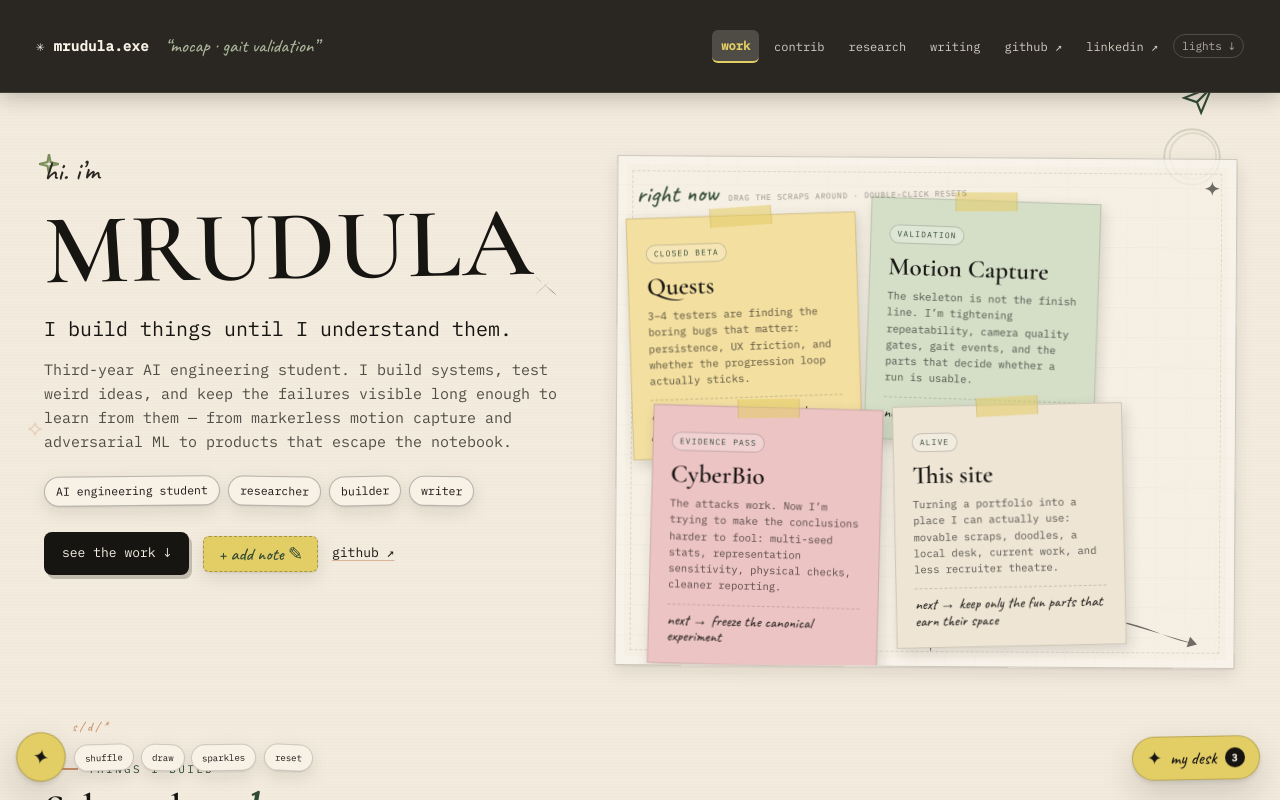
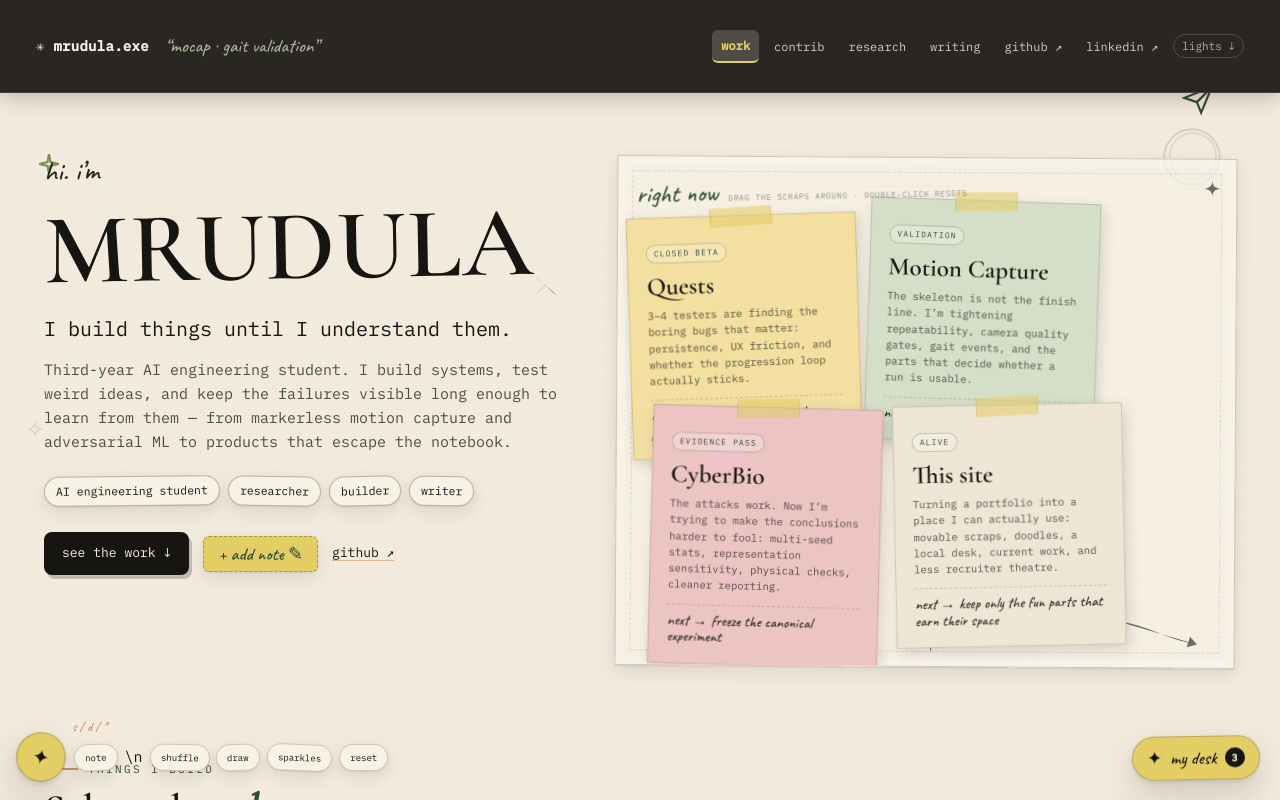
Before and after one commit to Mrudula-itsjuzme/portfolio-site, a React (Vite) app: page / in a window 1280 px wide. Both pictures are taken after a click on the button "open interaction tools". Shown: the top 800 px of the page. Built offline with nearby package versions, Linux system fonts and the light colour scheme.

Commit message:
feat: add global note action to interaction dock

```diff
--- a/src/components/lab/InteractionDock.jsx
+++ b/src/components/lab/InteractionDock.jsx
@@ -18,7 +18,7 @@ function burst(x = window.innerWidth / 2, y = window.innerHeight / 2) {
   }
 }
 
-export default function InteractionDock({ doodleActive, onToggleDoodle }) {
+export default function InteractionDock({ doodleActive, onToggleDoodle, onAddNote }) {
   const [open, setOpen] = useState(false);
 
   useEffect(() => {
@@ -91,7 +91,7 @@ export default function InteractionDock({ doodleActive, onToggleDoodle }) {
       </button>
 
       <div className="interaction-fan" aria-hidden={!open}>
-        <button type="button" onClick={shuffle} title="shuffle movable scraps (S)">shuffle</button>
+        <button type="button" onClick={onAddNote} title="drop a sticky note anywhere">note</button>\n        <button type="button" onClick={shuffle} title="shuffle movable scraps (S)">shuffle</button>
         <button type="button" onClick={onToggleDoodle} className={doodleActive ? "active" : ""} title="draw on the page (D)">
           {doodleActive ? "done" : "draw"}
         </button>
```
